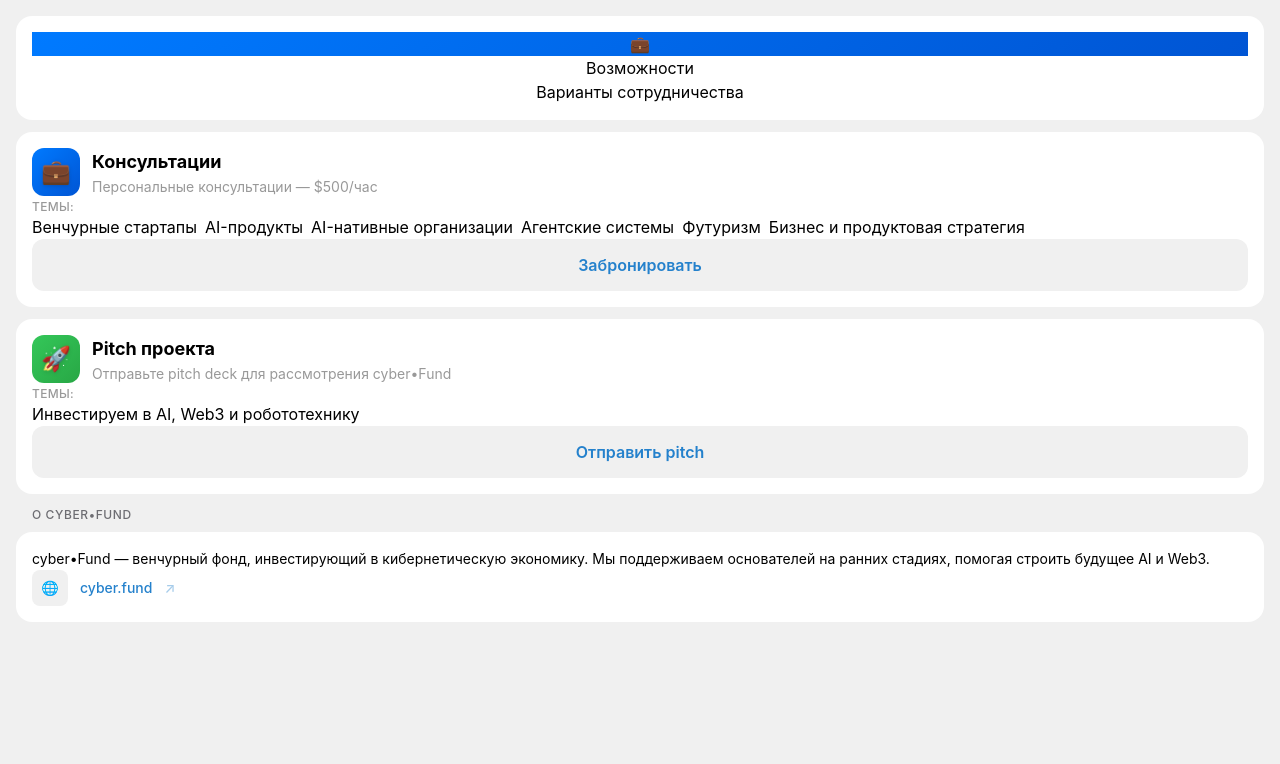
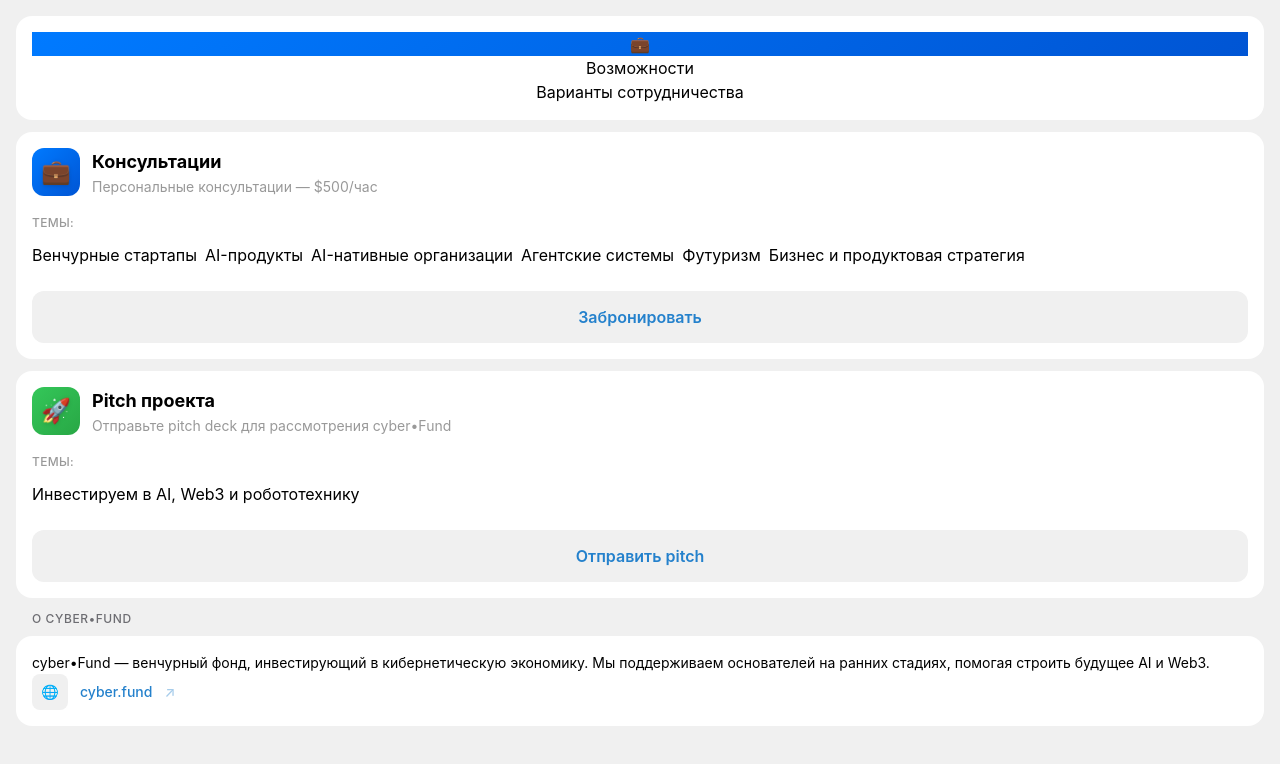
Before and after one commit to Gerstep/ce-mini-app, a React (Vite) app: page /ce-mini-app/opportunities in a window 1280 px wide. Shown: the top 764 px of the page. Built offline with nearby package versions, Linux system fonts and the light colour scheme.

Commit message:
fix: use inline styles for guaranteed spacing

```diff
--- a/src/pages/Opportunities.tsx
+++ b/src/pages/Opportunities.tsx
@@ -108,8 +108,8 @@
                 </div>
               </div>
 
-              <div className="mt-4">
-                <p className="text-xs tg-hint uppercase tracking-wide mb-3 font-medium">Темы:</p>
+              <div style={{ marginTop: '16px' }}>
+                <p className="text-xs tg-hint uppercase tracking-wide font-medium" style={{ marginBottom: '12px' }}>Темы:</p>
                 <div className="flex flex-wrap gap-2">
                   {opp.details.map((detail, idx) => (
                     <span
@@ -124,7 +124,8 @@
 
               <button
                 onClick={() => handleAction(opp)}
-                className="tg-button-secondary mt-5"
+                className="tg-button-secondary"
+                style={{ marginTop: '24px' }}
               >
                 {opp.buttonText}
               </button>
```
